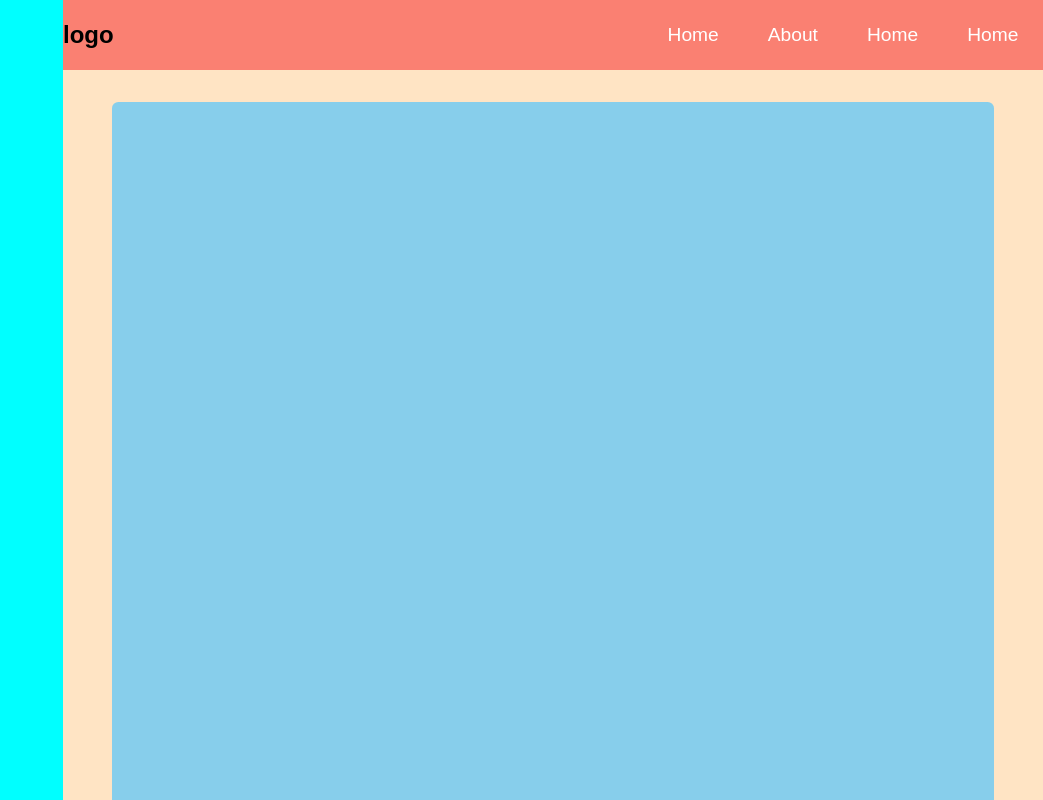
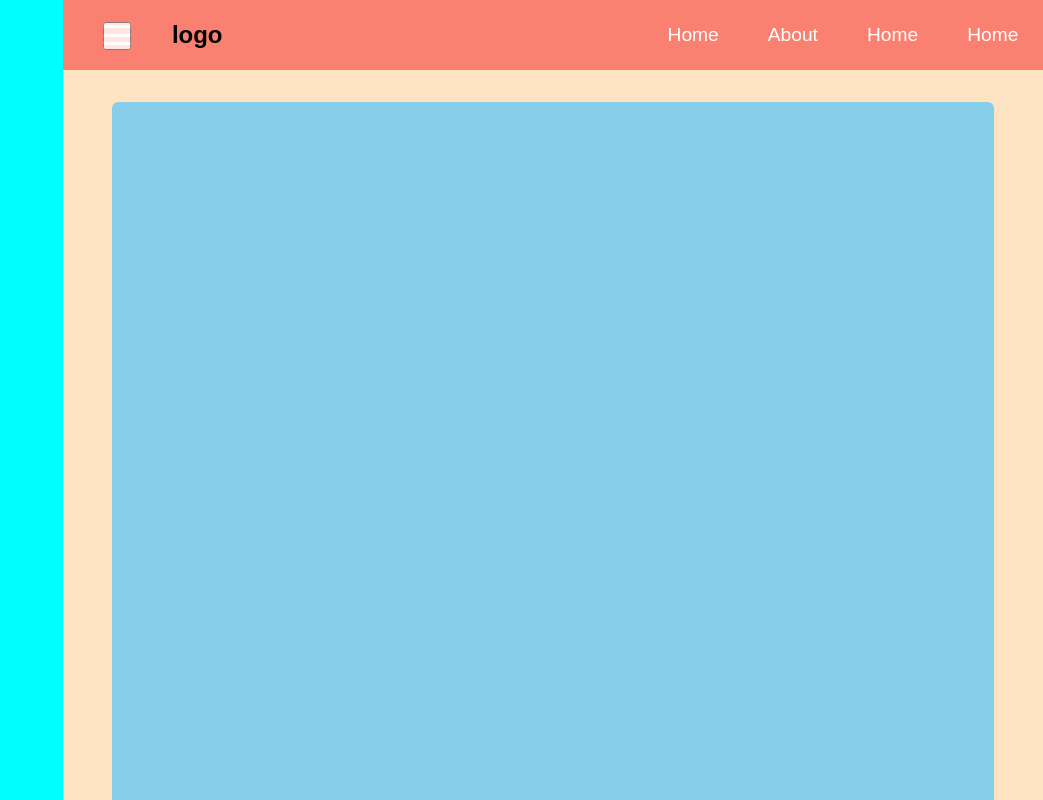
Before and after one commit to ahmadfaqih796/template-admin-sederhana, a plain HTML site: page index.html in a window 1280 px wide. Shown: the top 800 px of the page, without its empty margins (237-1280 px from the left). Drawn offline with Linux system fonts and the light colour scheme.

Commit message:
togle handle

```diff
--- a/index.html
+++ b/index.html
@@ -13,6 +13,12 @@
       <div class="tampilan">
         <nav class="nav-admin">
           <section>
+            <div class="menu-toggle">
+              <input type="checkbox" />
+              <span></span>
+              <span></span>
+              <span></span>
+            </div>
             <h2>logo</h2>
           </section>
           <ul>
@@ -22,10 +28,9 @@
             <li><a href="#">Home</a></li>
           </ul>
         </nav>
-				<article>
-
-				</article>
+        <article></article>
       </div>
     </main>
+		<script src="script.js"></script>
   </body>
 </html>
--- /dev/null
+++ b/script.js
@@ -0,0 +1,7 @@
+const MenuToggle = document.querySelector(".menu-toggle input");
+const nav = document.querySelector(".menu-admin");
+const tampilan = document.querySelector(".tampilan");
+MenuToggle.addEventListener("click", function () {
+  nav.classList.toggle("slide");
+  tampilan.classList.toggle("slide");
+});
--- a/style.css
+++ b/style.css
@@ -8,7 +8,6 @@
 /* template admin */
 .template-admin {
   display: flex;
-  width: 100vw;
   background-color: bisque;
 }
 
@@ -20,9 +19,15 @@
   position: fixed;
   transition: all 1s;
 }
+.menu-admin.slide {
+	margin-left: -300px;
+}
+.tampilan.slide {
+	margin-left: 0;
+}
 
 .tampilan {
-  width: 100%;
+  width: 100vw;
   margin-left: 300px;
   transition: all 1s;
 }
@@ -34,6 +39,64 @@
   align-items: center;
   justify-content: space-between;
 }
+.nav-admin section {
+  display: flex;
+  width: 200px;
+  align-items: center;
+  justify-content: space-evenly;
+}
+/* togle */
+/* menu toggle */
+
+.menu-toggle {
+  display: flex;
+  flex-direction: column;
+  height: 20px;
+  justify-content: space-between;
+  position: relative;
+}
+
+.menu-toggle input {
+  position: absolute;
+  width: 40px;
+  height: 28px;
+  opacity: 0.8;
+  left: -6px;
+  top: -3px;
+  cursor: pointer;
+  z-index: 2;
+}
+
+.menu-toggle span {
+  display: block;
+  width: 28px;
+  height: 3px;
+  background-color: white;
+  transition: all 0.5s ease;
+}
+
+.menu-toggle span:nth-child(2) {
+  /* background-color: red; */
+  transform-origin: 0 0;
+}
+.menu-toggle span:nth-child(4) {
+  /* background-color: red; */
+  transform-origin: 0 100%;
+}
+
+.menu-toggle input:checked ~ span:nth-child(2) {
+  background-color: rgb(240, 96, 96);
+  transform: rotate(45deg) translate(-1px, -1px);
+}
+.menu-toggle input:checked ~ span:nth-child(3) {
+  opacity: 0;
+  transform: scale(0);
+}
+.menu-toggle input:checked ~ span:nth-child(4) {
+  background-color: rgb(240, 96, 96);
+  transform: rotate(-45deg) translate(-1px, -1px);
+}
+/* ====== */
 .nav-admin ul {
   display: flex;
   justify-content: space-around;
```
Lines whose indentation alone changed are shown as unchanged.
